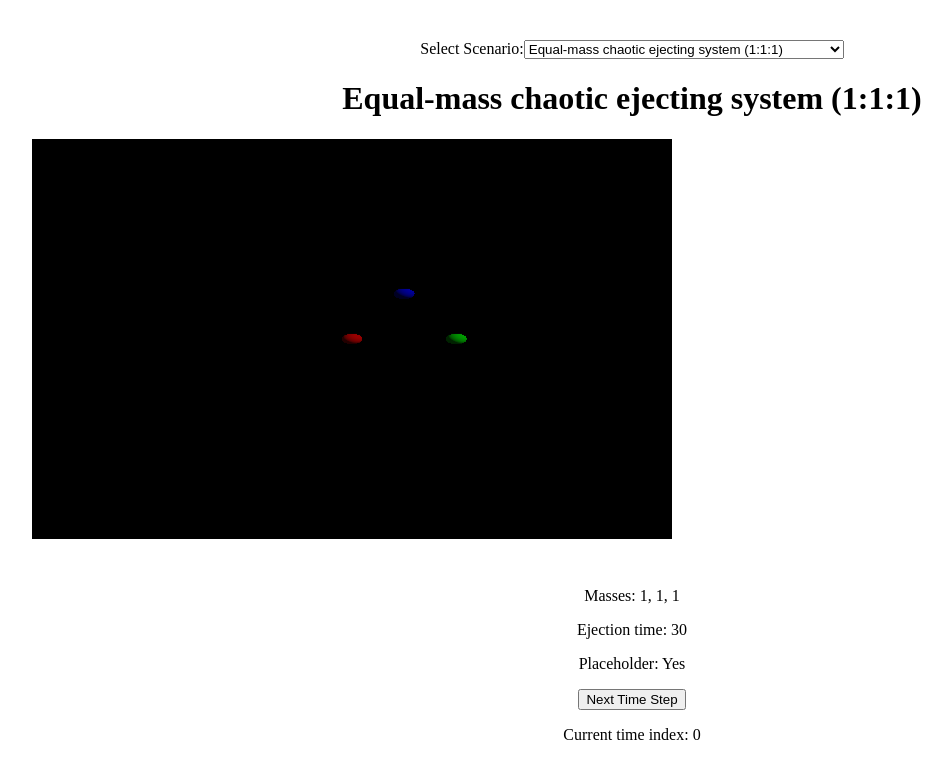
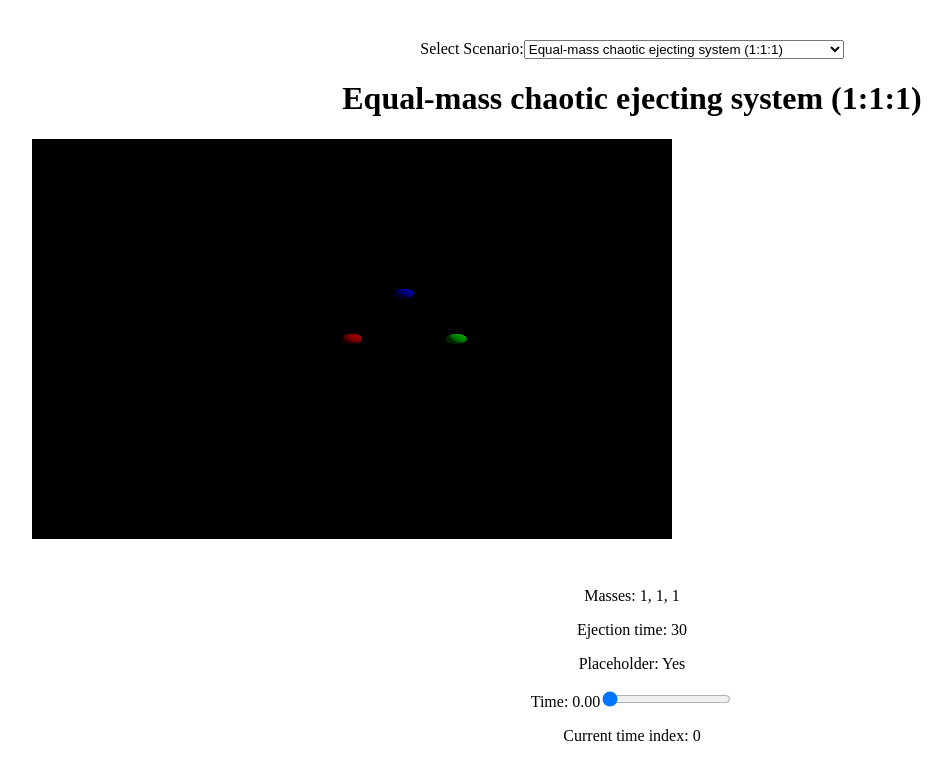
Before and after one commit to zfifteen/three-body-problem, a React (Vite) app: page / in a window 1280 px wide. Shown: the top 780 px of the page, without its empty margins (8-960 px from the left). Built offline with nearby package versions, Linux system fonts and the light colour scheme.

Commit message:
feat: add time scrubber to control simulation time

```diff
--- a/src/App.tsx
+++ b/src/App.tsx
@@ -51,9 +51,17 @@ function App() {
           <p>Masses: {scenario.masses.join(', ')}</p>
           <p>Ejection time: {scenario.ejectionTime}</p>
           <p>Placeholder: {scenario.placeholder ? 'Yes' : 'No'}</p>
-          <button onClick={() => setCurrentTimeIndex((prev) => Math.min(prev + 1, scenario.time.length - 1))}>
-            Next Time Step
-          </button>
+          <div>
+            <label htmlFor="time-scrub">Time: {scenario.time[currentTimeIndex]?.toFixed(2)}</label>
+            <input
+              id="time-scrub"
+              type="range"
+              min={0}
+              max={scenario.time.length - 1}
+              value={currentTimeIndex}
+              onChange={(e) => setCurrentTimeIndex(parseInt(e.target.value))}
+            />
+          </div>
           <p>Current time index: {currentTimeIndex}</p>
         </div>
       </div>
```
Also changed, not shown: 3 other files (tests, documents, lock files or other folders).
